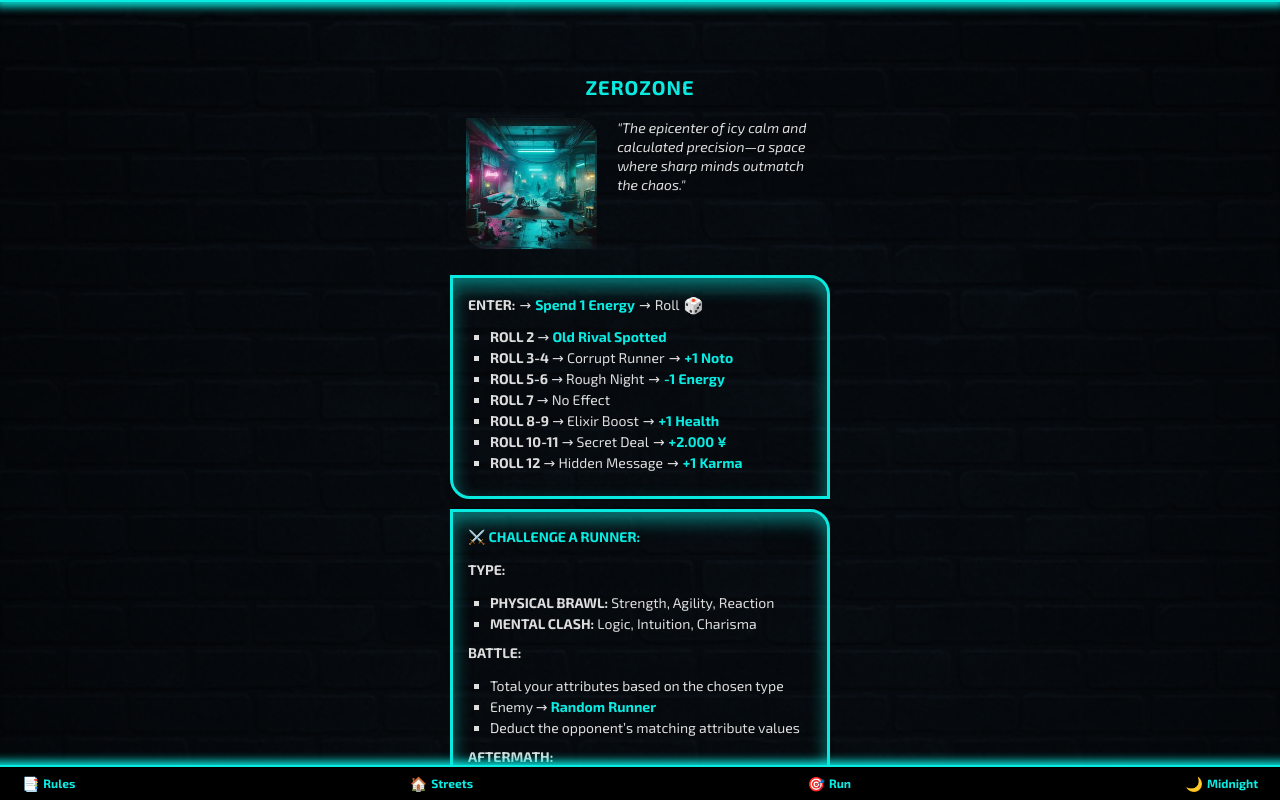
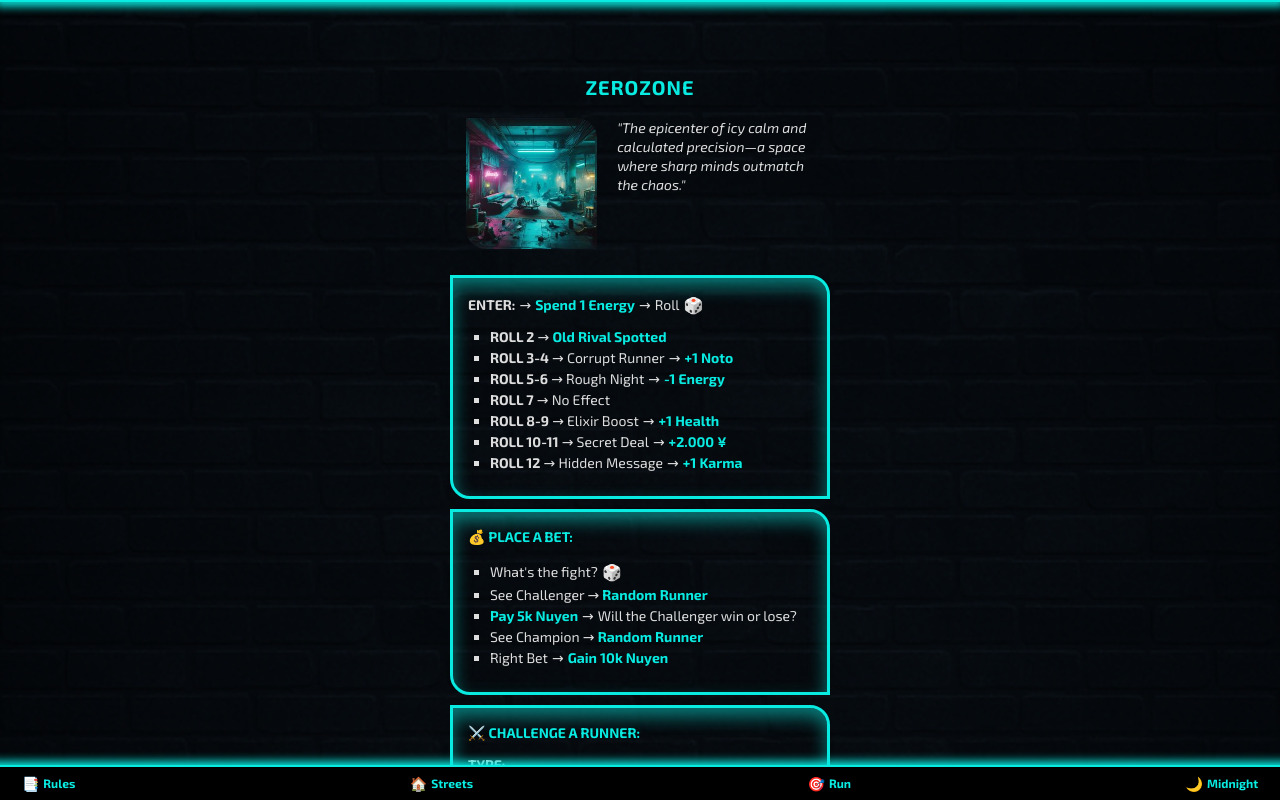
Before and after one commit to BroBuddy/shadowrun-neonhollow, a React (Vite) app: page /city/zerozone in a window 1280 px wide. Shown: the top 800 px of the page. Built offline with nearby package versions, Linux system fonts and the light colour scheme; no server answers.

Commit message:
included bet method

```diff
--- a/src/components/Dice.tsx
+++ b/src/components/Dice.tsx
@@ -2,9 +2,10 @@ import { useEffect, useRef, useState } from 'react'
 
 type DiceProps = {
     dice?: number
+    onRoll?: (result: number) => void
 }
 
-const Dice = ({ dice = 1 }: DiceProps) => {
+const Dice = ({ dice = 1, onRoll }: DiceProps) => {
     const defaultDice: string = '🎲'
     const [content, setContent] = useState<string>(defaultDice)
     const [isRolling, setIsRolling] = useState<boolean>(false)
@@ -26,6 +27,7 @@ const Dice = ({ dice = 1 }: DiceProps) => {
             const number = rollDice(min, max)
             setContent(number.toString())
             setIsRolling(false)
+            onRoll?.(number)
 
             timeoutRef.current = setTimeout(() => {
                 resetDice()
--- a/src/feature/city/pages/ZeroZone.tsx
+++ b/src/feature/city/pages/ZeroZone.tsx
@@ -6,10 +6,16 @@ import Card from '@/components/Card'
 import RollView from '../components/RollView'
 import RunnerView from '@/feature/runner/components/RunnerView'
 import useResourceStore from '@/feature/resource/store/resourceStore'
+import Dice from '@/components/Dice'
+import InRow from '@/components/InRow'
+import { useState } from 'react'
+
+const ATTR_MAP: string[] = ['Strength', 'Agility', 'Reaction', 'Logic', 'Intuition', 'Charisma']
 
 function ZeroZone() {
     const data = getFacilityByTag('zerozone') as Facility
     const modifyResources = useResourceStore((state) => state.modifyResources)
+    const [rolledAttr, setRolledAttr] = useState<string | null>(null)
 
     const handleModify = (resource: string, value: number) => {
         modifyResources({ [resource]: value })
@@ -37,6 +43,44 @@ function ZeroZone() {
             </FadeIn>
 
             {data.rollList.length > 0 && <RollView rollList={data.rollList} />}
+
+            <Card>
+                <p>
+                    <strong className='highlight'>💰 Place a Bet:</strong>
+                </p>
+
+                <ul className='list-margin'>
+                    <li>
+                        <InRow>
+                            <span>What's the fight?</span>
+                            <Dice dice={1} onRoll={(n) => setRolledAttr(ATTR_MAP[n - 1])} />
+                            {rolledAttr && (
+                                <>
+                                    <span>&#8594;</span>
+                                    <span>{rolledAttr}</span>
+                                </>
+                            )}
+                        </InRow>
+                    </li>
+                    <li>See Challenger <span>&#8594;</span> <RunnerView /></li>
+                    <li>
+                        <span className='font-bold highlight cursor-pointer' onClick={() => handleModify('Nuyen', -5)}>
+                            Pay 5k Nuyen
+                        </span>
+                        <span className='mx-1'>&#8594;</span>
+                        Will the Challenger win or lose?
+                    </li>
+                    <li>See Champion <span>&#8594;</span> <RunnerView /></li>
+                    <li>
+                        Right Bet
+                        <span className='mx-1'>&#8594;</span>
+                        <span className='font-bold highlight cursor-pointer' onClick={() => handleModify('Nuyen', 10)}>
+                            Gain 10k Nuyen
+                        </span>
+                    </li>
+                </ul>
+
+            </Card>
 
             <Card>
                 <p>
```
